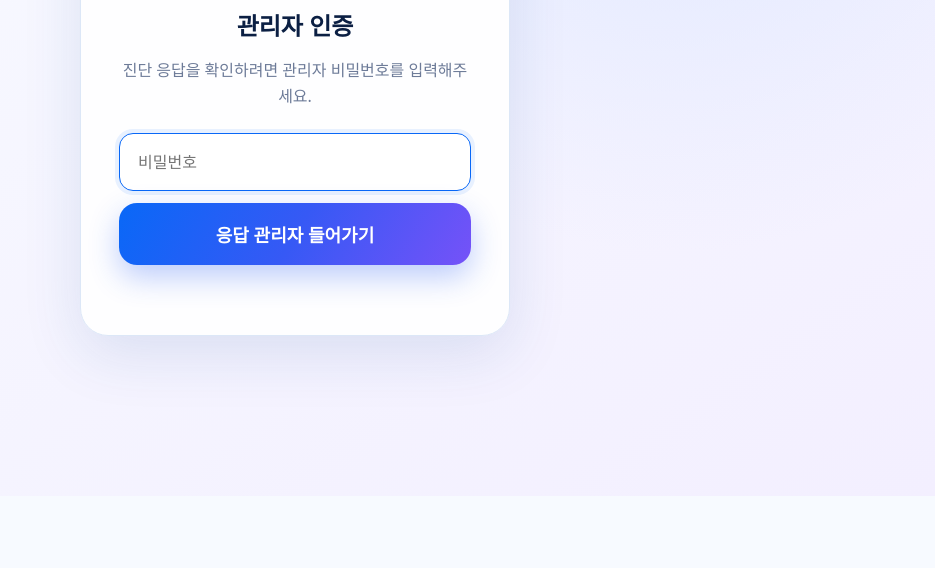
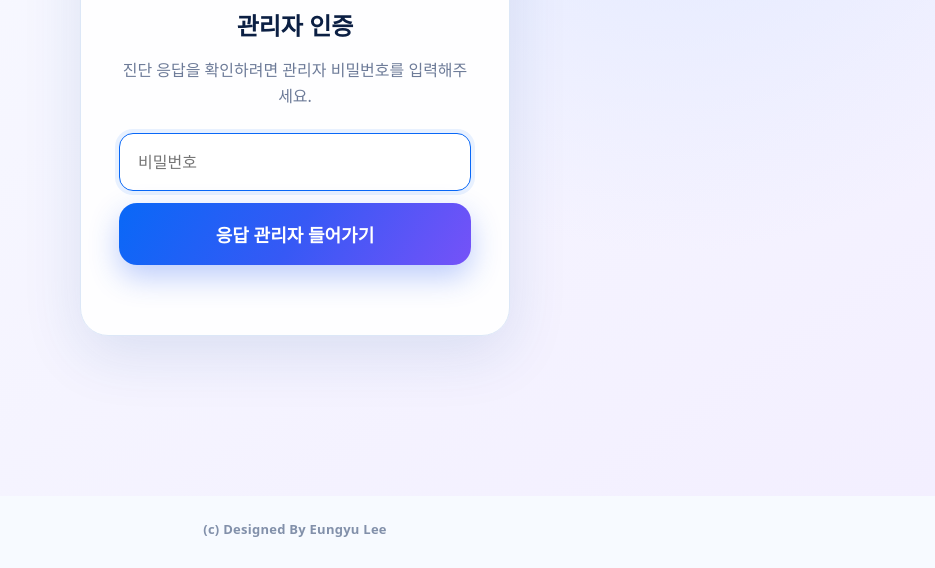
Before and after one commit to leejinho970715-star/ERP_TEST, a plain HTML site: page admin.html in a window 1280 px wide. Shown: the part 304-872 px from the top of the page, without its empty margins (345-1280 px from the left). Before the commit the page ends 800 px from the top, so only its background shows below. Drawn offline with Linux system fonts and the light colour scheme.

Commit message:
Add designer credit footer

```diff
--- a/admin.html
+++ b/admin.html
@@ -16,5 +16,6 @@
   <section class="panel table-wrap"><table class="data"><thead id="table-head"></thead><tbody id="rows"></tbody></table></section>
   <p class="privacy admin-note">기업 진단과 개인 역량 응답은 별도 데이터로 관리됩니다. 운영 DB 연결 전에는 이 브라우저에 저장된 테스트 응답을 표시합니다.</p>
 </div></main>
+<footer class="site-footer">(c) Designed By Eungyu Lee</footer>
 <div id="delete-modal" class="delete-modal" hidden role="dialog" aria-modal="true" aria-labelledby="delete-title"><div class="panel delete-box"><h2 id="delete-title">선택한 응답을 삭제할까요?</h2><p id="delete-message"></p><p id="delete-error" class="delete-error" hidden></p><div class="admin-actions"><button id="delete-cancel" class="btn btn-secondary">취소</button><button id="delete-confirm" class="btn btn-primary">삭제하기</button></div></div></div>
-<script src="config.js"></script><script src="admin.js"></script></body></html>
+<link rel="stylesheet" href="footer.css"><script src="config.js"></script><script src="admin.js"></script></body></html>
--- /dev/null
+++ b/footer.css
@@ -0,0 +1,9 @@
+.site-footer {
+  padding: 24px 20px 30px;
+  text-align: center;
+  color: #8290aa;
+  font-size: 13px;
+  font-weight: 600;
+  letter-spacing: .02em;
+  background: transparent;
+}
```
Also changed, not shown: index.html (+2 -0 lines), personal.html (+2 -0 lines).
